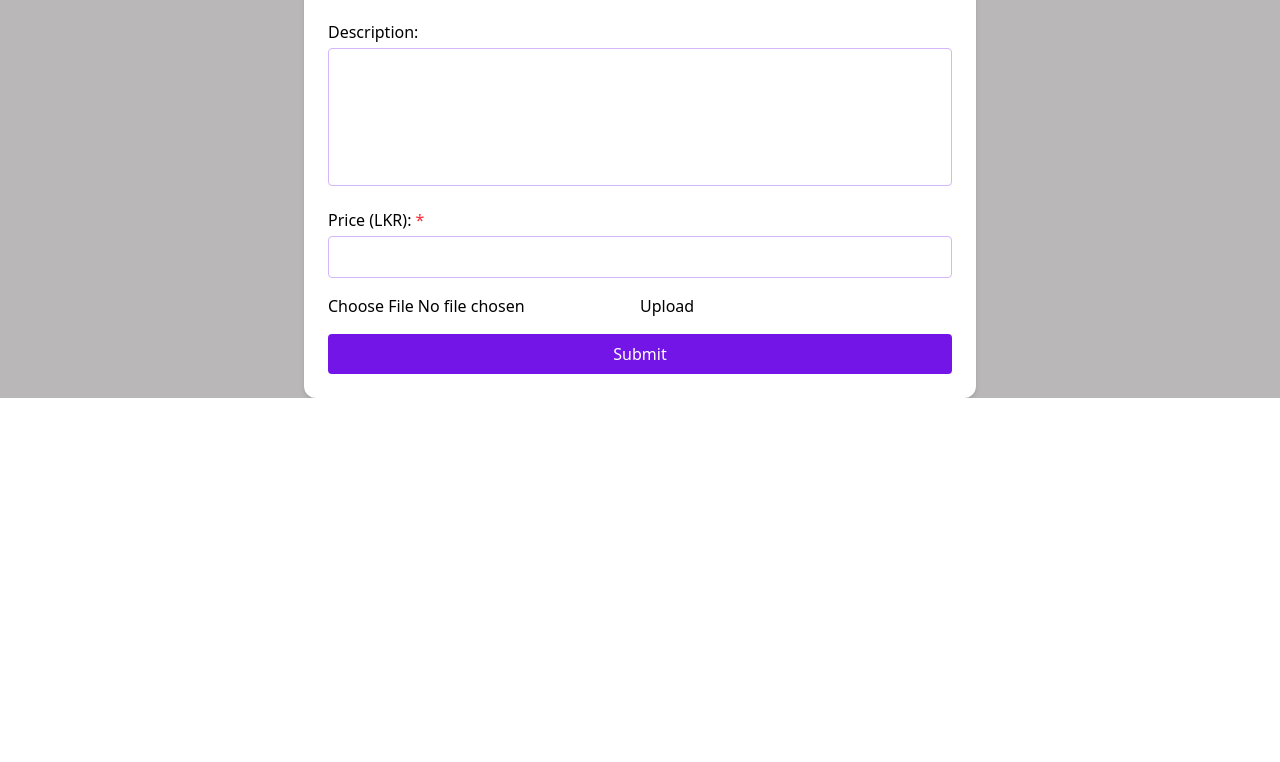
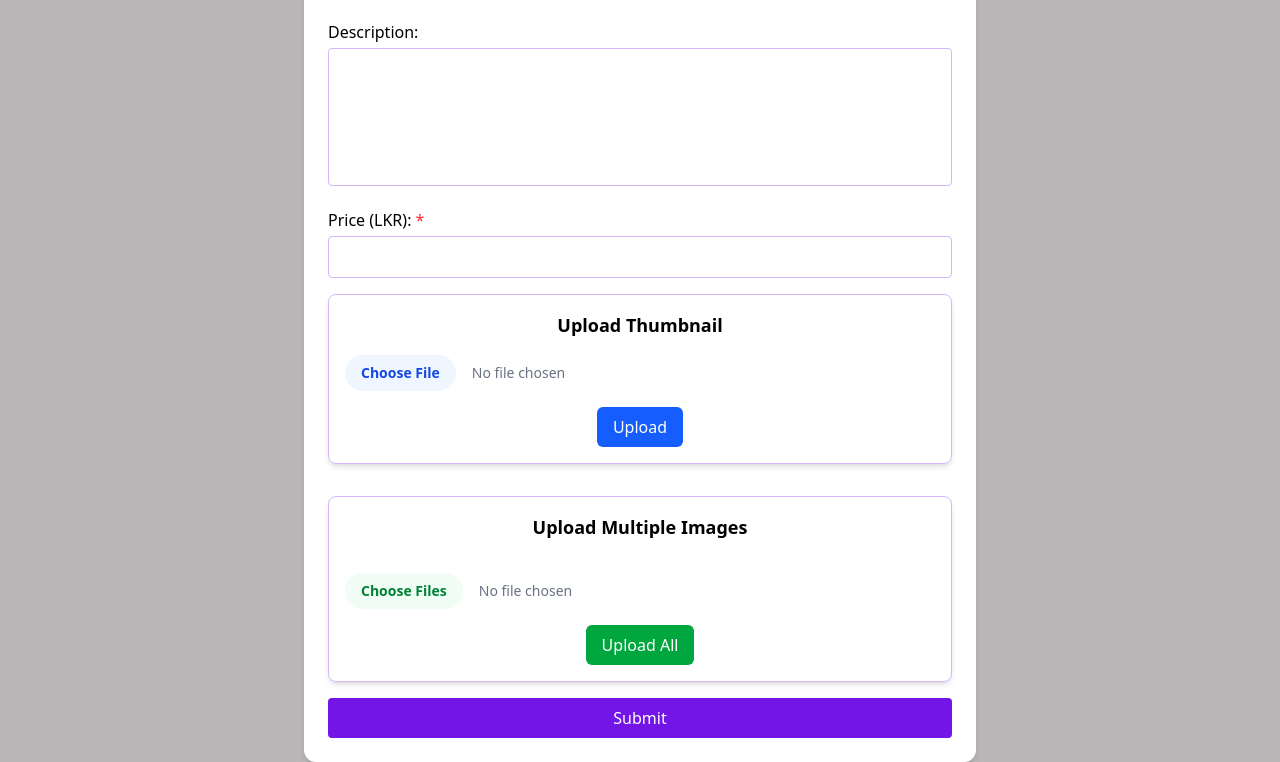
Before and after one commit to Ravindu-Kavishan/BordingProject, a React (Vite) app in the folder FrontEnd/: page /AddBordingPlace in a window 1280 px wide. Shown: the part 1978-2740 px from the top of the page. Before the commit the page ends 2376 px from the top, so only its background shows below. Built offline with nearby package versions, Linux system fonts and the light colour scheme.

Commit message:
uploard images/thumbnail frount  done with ui.

```diff
--- a/FrontEnd/src/App.jsx
+++ b/FrontEnd/src/App.jsx
@@ -9,6 +9,7 @@ import ChangePasword from "./pages/ChangePasword";
 import MyBordings from "./pages/MyBordings";
 import AddBordingPlace from "./pages/AddBordingPlace";
 import PlaceDetails from "./pages/PlaceDetails";
+import { ThumbnailUploarder } from "./components/ImageUploarder";
 
 function App() {
   return (
@@ -24,6 +25,16 @@ function App() {
         <Route path="/MyBordings" element={<MyBordings />} />
         <Route path="/AddBordingPlace" element={<AddBordingPlace />} />
         <Route path="/OwnerPlace/:id" element={<PlaceDetails />} />
+        <Route
+          path="/ThumbnailUploarder"
+          element={
+            <ThumbnailUploarder
+              onUpload={(url) => {
+                console.log("Uploaded image URL:", url);
+              }}
+            />
+          }
+        />
       </Routes>
     </Router>
   );
--- a/FrontEnd/src/components/ImageUploarder.jsx
+++ b/FrontEnd/src/components/ImageUploarder.jsx
@@ -1,27 +1,183 @@
-import React from 'react'
-import { useState } from 'react';
+// import React from "react";
+// import { useState } from "react";
 
-export default function ImageUploarder({ onUpload }) {
+// function ThumbnailUploarder({ onUpload }) {
+//   const [image, setImage] = useState(null);
 
+//   const handleUpload = async () => {
+//     const formData = new FormData();
+//     formData.append("image", image);
+
+//     const response = await fetch("http://localhost:3000/uploadImgs/thumbnail", {
+//       method: "POST",
+//       body: formData,
+//     });
+
+//     // const data = await response.json();
+
+//     const contentType = response.headers.get("content-type");
+//     if (contentType && contentType.includes("application/json")) {
+//       const data = await response.json();
+//       console.log(data);
+//       onUpload(data.imageUrl); // backend should return URL
+//     } else {
+//       const text = await response.text();
+//       console.error("Server responded with non-JSON:", text);
+//     }
+
+//     // onUpload(data); // backend should return URL
+//   };
+
+//   return (
+//     <div>
+//       <input type="file" onChange={(e) => setImage(e.target.files[0])} />
+//       <button onClick={handleUpload}>Upload</button>
+//     </div>
+//   );
+// }
+
+// export default function ImagesUploader({ onUpload }) {
+//   const [images, setImages] = useState([]);
+
+//   const handleUpload = async () => {
+//     if (images.length === 0) return;
+
+//     const formData = new FormData();
+//     for (const image of images) {
+//       formData.append("images", image); // use plural key
+//     }
+
+//     const response = await fetch("http://localhost:3000/uploadImgs/images", {
+//       method: "POST",
+//       body: formData,
+//     });
+
+//     const data = await response.json();
+//     // data.imageUrls should be an array of URLs returned by backend
+//     onUpload(data.imageUrls);
+//   };
+
+//   return (
+//     <div>
+//       <input
+//         type="file"
+//         multiple
+//         onChange={(e) => setImages(Array.from(e.target.files))}
+//       />
+//       <button onClick={handleUpload}>Upload</button>
+//     </div>
+//   );
+// }
+
+// export { ThumbnailUploarder, ImagesUploader };
+
+
+
+import React, { useState } from "react";
+
+// Single image uploader
+function ThumbnailUploarder({ onUpload }) {
   const [image, setImage] = useState(null);
+  const [preview, setPreview] = useState(null);
 
   const handleUpload = async () => {
     const formData = new FormData();
     formData.append("image", image);
 
-    const response = await fetch("http://localhost:3000/uploadImgs/upload", {
+    const response = await fetch("http://localhost:3000/uploadImgs/thumbnail", {
+      method: "POST",
+      body: formData,
+    });
+
+    const contentType = response.headers.get("content-type");
+    if (contentType && contentType.includes("application/json")) {
+      const data = await response.json();
+      onUpload(data.imageUrl);
+    } else {
+      const text = await response.text();
+      console.error("Server responded with non-JSON:", text);
+    }
+  };
+
+  const handleFileChange = (e) => {
+    const file = e.target.files[0];
+    setImage(file);
+    if (file) {
+      setPreview(URL.createObjectURL(file));
+    }
+  };
+
+  return (
+    <div className="p-4 border rounded-lg shadow-md w-full addPlace-inptborder mx-auto text-center">
+      <h2 className="text-lg font-semibold mb-4 addPlace-Text">Upload Thumbnail</h2>
+      {preview && <img src={preview} alt="Preview" className="mb-4 w-32 h-32 object-cover mx-auto rounded-md" />}
+      <input
+        type="file"
+        onChange={handleFileChange}
+        className="mb-4 block w-full text-sm text-gray-500 file:mr-4 file:py-2 file:px-4 file:rounded-full
+        file:border-0 file:text-sm file:font-semibold file:bg-blue-50 file:text-blue-700 hover:file:bg-blue-100"
+      />
+      <button
+        onClick={handleUpload}
+        className="bg-blue-600 text-white py-2 px-4 rounded-md hover:bg-blue-700 transition"
+      >
+        Upload
+      </button>
+    </div>
+  );
+}
+
+// Multiple image uploader
+function ImagesUploader({ onUpload }) {
+  const [images, setImages] = useState([]);
+  const [previews, setPreviews] = useState([]);
+
+  const handleUpload = async () => {
+    if (images.length === 0) return;
+
+    const formData = new FormData();
+    for (const image of images) {
+      formData.append("images", image);
+    }
+
+    const response = await fetch("http://localhost:3000/uploadImgs/images", {
       method: "POST",
       body: formData,
     });
 
     const data = await response.json();
-    onUpload(data.imageUrl); // backend should return URL
+    onUpload(data.imageUrls);
+  };
+
+  const handleFileChange = (e) => {
+    const files = Array.from(e.target.files);
+    setImages(files);
+    setPreviews(files.map((file) => URL.createObjectURL(file)));
   };
 
   return (
-    <div>
-      <input type="file" onChange={(e) => setImage(e.target.files[0])} />
-      <button onClick={handleUpload}>Upload</button>
+    <div className="p-4 border rounded-lg shadow-md w-full addPlace-inptborder  mx-auto text-center mt-8">
+      <h2 className="text-lg font-semibold mb-4 addPlace-Text">Upload Multiple Images</h2>
+      <div className="flex flex-wrap justify-center gap-2 mb-4">
+        {previews.map((url, index) => (
+          <img key={index} src={url} alt={`Preview ${index}`} className="w-24 h-24 object-cover rounded-md" />
+        ))}
+      </div>
+      <input
+        type="file"
+        multiple
+        onChange={handleFileChange}
+        className="mb-4 block w-full text-sm text-gray-500 file:mr-4 file:py-2 file:px-4 file:rounded-full
+        file:border-0 file:text-sm file:font-semibold file:bg-green-50 file:text-green-700 hover:file:bg-green-100"
+      />
+      <button
+        onClick={handleUpload}
+        className="bg-green-600 text-white py-2 px-4 rounded-md hover:bg-green-700 transition"
+      >
+        Upload All
+      </button>
     </div>
   );
 }
+
+export { ThumbnailUploarder, ImagesUploader };
--- a/FrontEnd/src/pages/AddBordingPlace.jsx
+++ b/FrontEnd/src/pages/AddBordingPlace.jsx
@@ -1,6 +1,7 @@
 import React, { useState } from "react";
 import DynamicFormField from "../components/DynamicFormField";
-import ImageUploarder from "../components/ImageUploarder";
+import {ThumbnailUploarder,ImagesUploader} from "../components/ImageUploarder"; // correct spelling
+
 
 export default function AddBordingPlace() {
   const [formData, setFormData] = useState({
@@ -113,14 +114,22 @@ export default function AddBordingPlace() {
               onChange={handleChange}
             />
           ))}
-          <ImageUploarder
+          <ThumbnailUploarder
             onUpload={(url) => {
               console.log("Uploaded image URL:", url);
             }}
           />
+
+          <ImagesUploader
+            onUpload={(url) => {
+              console.log("Uploaded image URL:", url);
+            }}
+          />
+
+
           <button
             type="submit"
-            className="w-full addPlace-button addPlace-buttonText py-2 px-4 rounded hover:bg-blue-700 transition"
+            className="w-full addPlace-button addPlace-buttonText py-2 px-4 rounded transition"
           >
             Submit
           </button>
```
Also changed, not shown: 2 other files (tests, documents, lock files or other folders).
